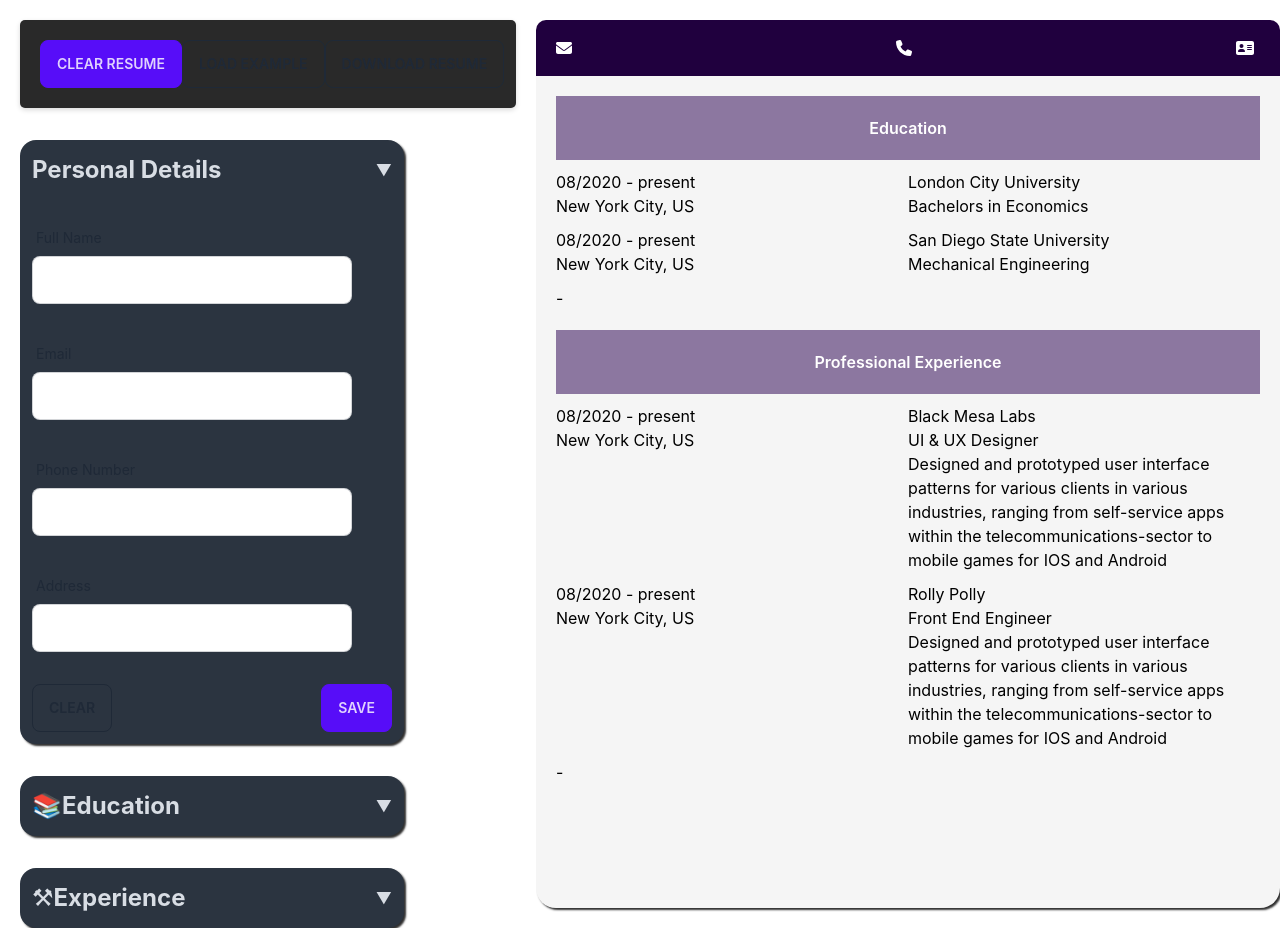
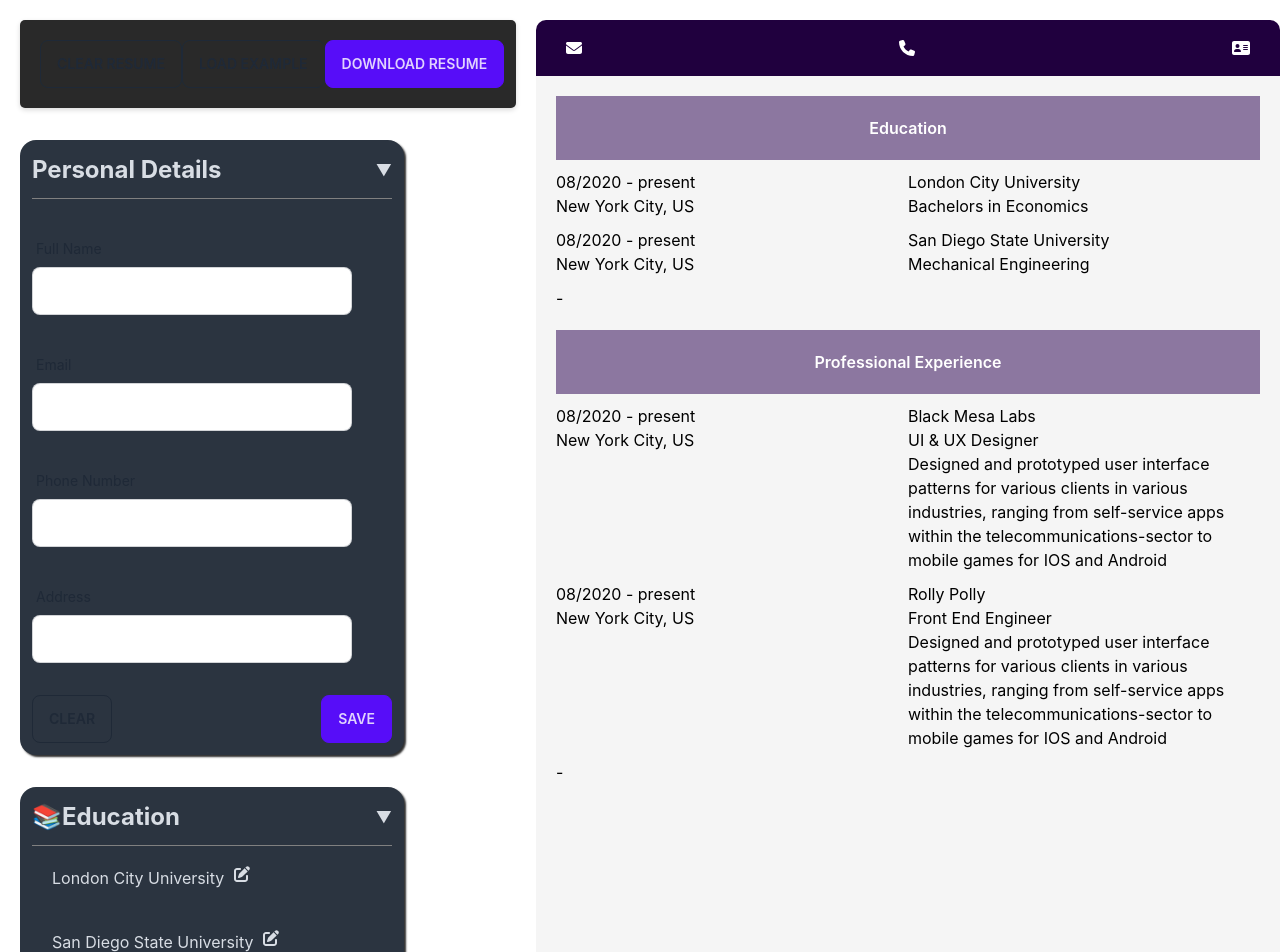
Before and after one commit to Morphius22/resume-maker, a React (Vite) app: page / in a window 1280 px wide. Shown: the top 952 px of the page. Before the commit the page ends 928 px from the top, so only its background shows below. Built offline with nearby package versions, Linux system fonts and the light colour scheme.

Commit message:
started working on editing the education and work details

```diff
--- a/src/components/Icons.jsx
+++ b/src/components/Icons.jsx
@@ -3,6 +3,7 @@ import {
   faPhone,
   faEnvelope,
   faAddressCard,
+  faEdit,
 } from "@fortawesome/free-solid-svg-icons";
 
 const PhoneIcon = () => {
@@ -17,4 +18,8 @@ const AddressIcon = () => {
   return <FontAwesomeIcon icon={faAddressCard} className="icon" />;
 };
 
-export { PhoneIcon, EmailIcon, AddressIcon };
+const EditIcon = () => {
+  return <FontAwesomeIcon icon={faEdit} className="icon" />;
+};
+
+export { PhoneIcon, EmailIcon, AddressIcon, EditIcon };
--- /dev/null
+++ b/src/components/inputs/EditElements.jsx
@@ -0,0 +1,12 @@
+import { EditIcon } from "../Icons";
+
+export default function EditElements({ array, field }) {
+  return array.map((element, index) => {
+    return (
+      <div className="editElement" key={index}>
+        <p>{element[field]}</p>
+        <EditIcon />
+      </div>
+    );
+  });
+}
--- a/src/components/inputs/EducationDetailsInputs.jsx
+++ b/src/components/inputs/EducationDetailsInputs.jsx
@@ -2,6 +2,7 @@ import { useState } from "react";
 import ButtonGroup from "./ButtonGroup";
 import TextInput from "../TextInput";
 import Accordian from "../Accordian";
+import EditElements from "./EditElements";
 
 function EducationDetailsInputs({
   educationExperiences,
@@ -28,6 +29,7 @@ function EducationDetailsInputs({
         icon="📚"
         onClick={() => setIsOpen(!isOpen)}
       />
+      <EditElements array={educationExperiences} field="schoolName" />
       {isOpen && (
         <>
           <TextInput
--- a/src/components/inputs/FormControl.jsx
+++ b/src/components/inputs/FormControl.jsx
@@ -43,7 +43,7 @@ const FormControl = ({
             setPersonalDetails,
           })
         }
-        className="btn btn-primary"
+        className="btn btn-outline"
       />
       <Button
         buttonText="Load Example"
@@ -58,7 +58,7 @@ const FormControl = ({
       />
       <Button
         buttonText="Download Resume"
-        className="btn btn-outline"
+        className="btn btn-primary"
         onClick={downloadResumeAsPDF}
       />
     </div>
--- a/src/components/inputs/WorkDetailsInputs.jsx
+++ b/src/components/inputs/WorkDetailsInputs.jsx
@@ -2,6 +2,7 @@ import { useState } from "react";
 import ButtonGroup from "./ButtonGroup";
 import Accordian from "../Accordian";
 import TextInput from "../TextInput";
+import EditElements from "./EditElements";
 
 function WorkDetailsInputs({
   jobExperiences,
@@ -26,6 +27,7 @@ function WorkDetailsInputs({
         label="Experience"
         onClick={() => setIsOpen(!isOpen)}
       />
+      <EditElements array={jobExperiences} field="companyName" />
       {isOpen && (
         <>
           <TextInput
--- a/src/styles/App.css
+++ b/src/styles/App.css
@@ -45,6 +45,8 @@
   flex-direction: row;
   justify-content: space-between;
   align-items: center;
+  border-bottom: 1px solid grey;
+  padding-bottom: 10px;
 }
 
 .buttonGroup {
@@ -137,3 +139,14 @@
   box-shadow: 0 2px 5px rgba(0, 0, 0, 0.15);
   padding: 20px;
 }
+
+.editElement {
+  display: flex;
+  flex-direction: row;
+  margin: 20px;
+}
+
+.icon {
+  padding-left: 10px;
+  padding-right: 10px;
+}
```
